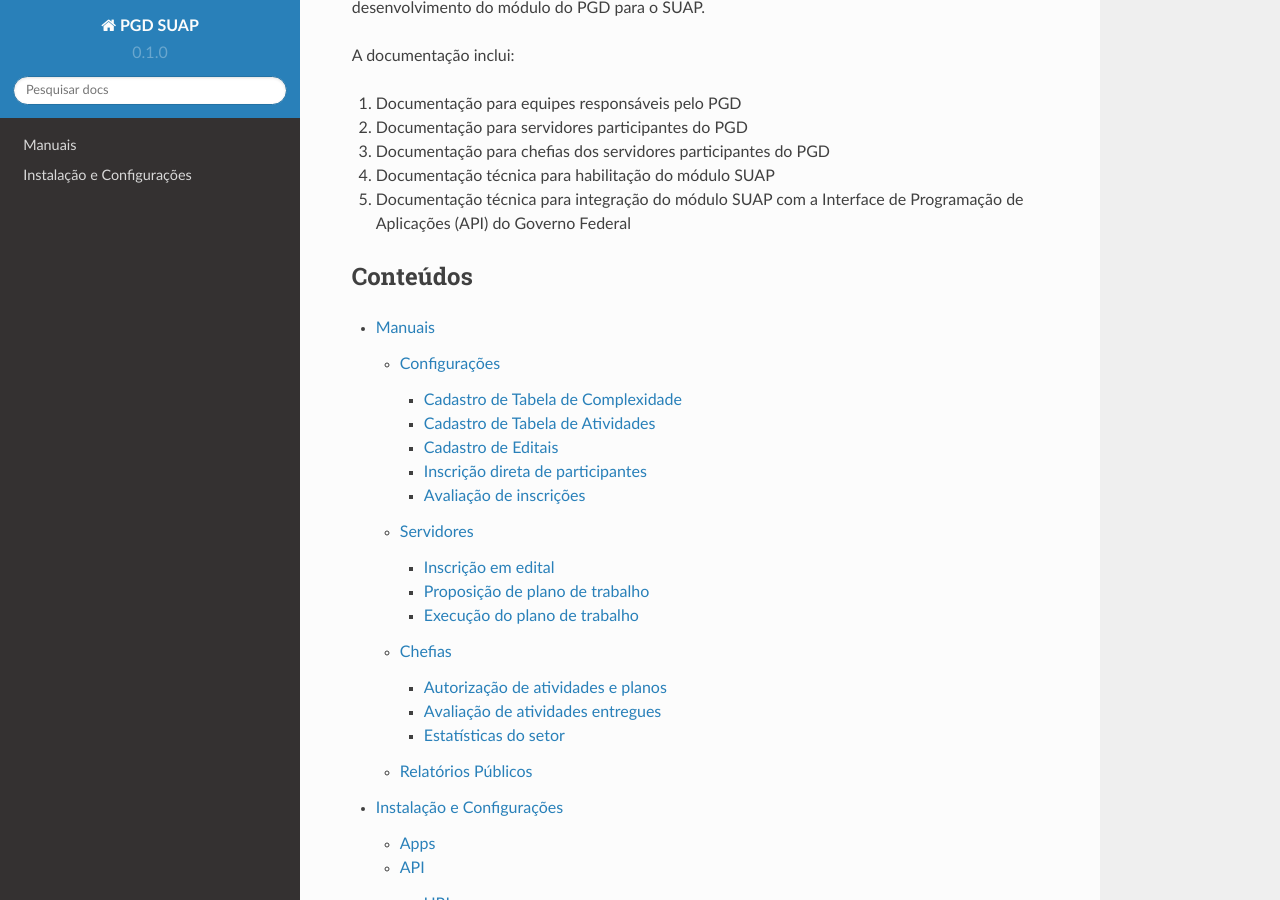
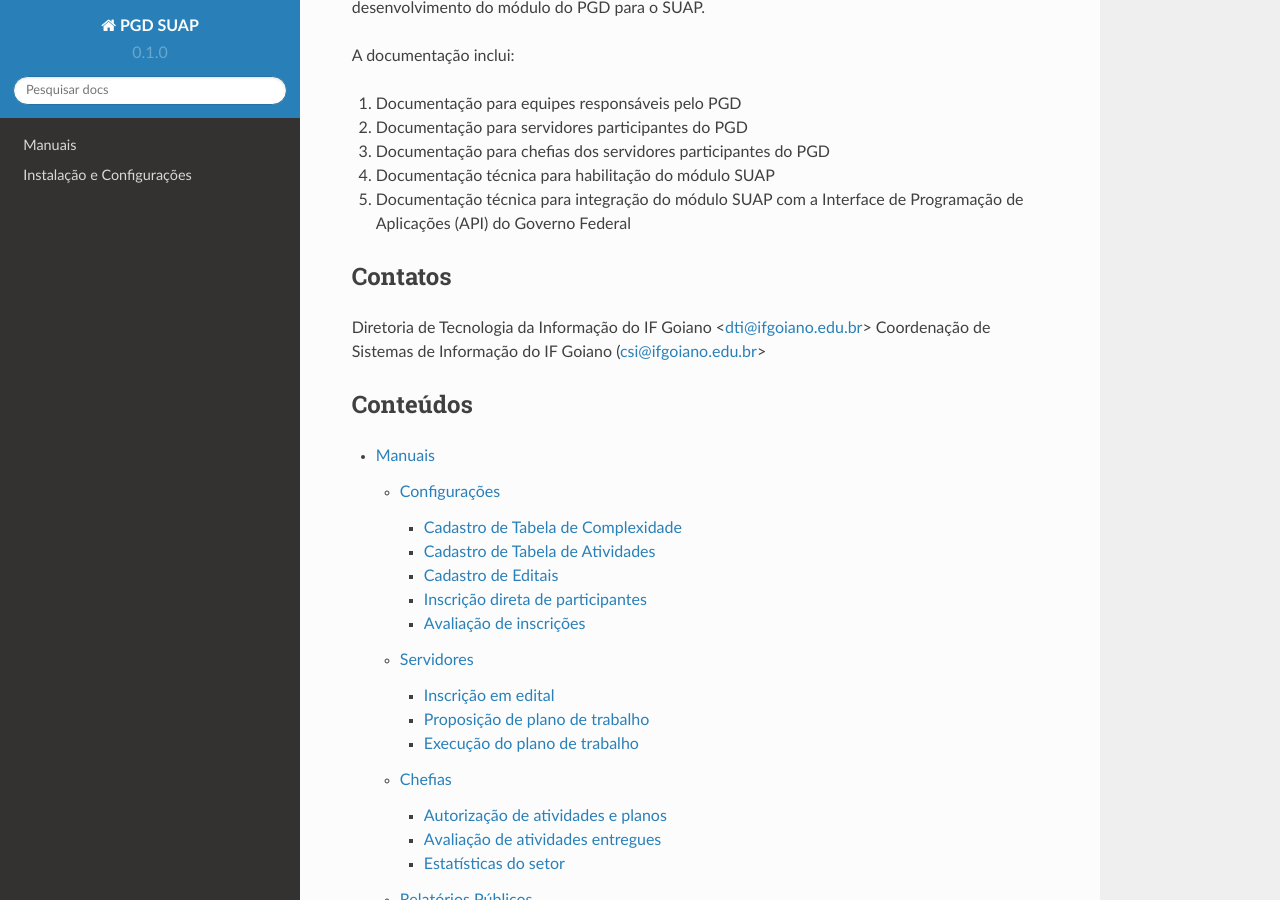
Before and after one commit to csi-ifgoiano/pgdsuap, a Sphinx documentation site: the page built from docs/source/index.rst, in a window 1280 px wide and 900 px high, scrolled down 356 px. Built offline with Sphinx 7.4.7 and the Read the Docs theme 2.0.0, drawn with Linux system fonts in a browser that asks for light colours.

Commit message:
Update index.rst

```diff
--- a/docs/source/index.rst
+++ b/docs/source/index.rst
@@ -18,7 +18,11 @@ A documentação inclui:
 4. Documentação técnica para habilitação do módulo SUAP
 5. Documentação técnica para integração do módulo SUAP com a Interface de Programação de Aplicações (API) do Governo Federal
 
+Contatos
+---------
 
+Diretoria de Tecnologia da Informação do IF Goiano <dti@ifgoiano.edu.br>
+Coordenação de Sistemas de Informação do IF Goiano (csi@ifgoiano.edu.br>
 
 
 Conteúdos
```
